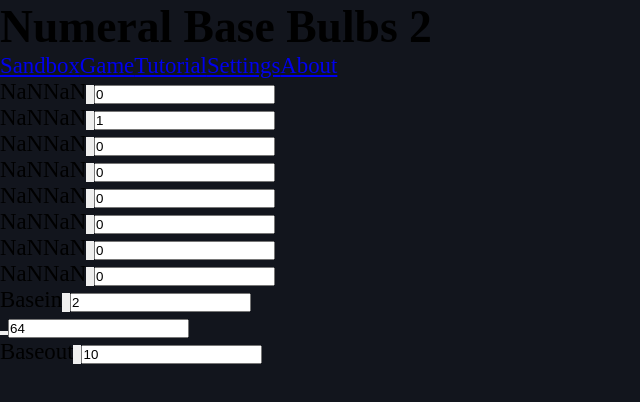
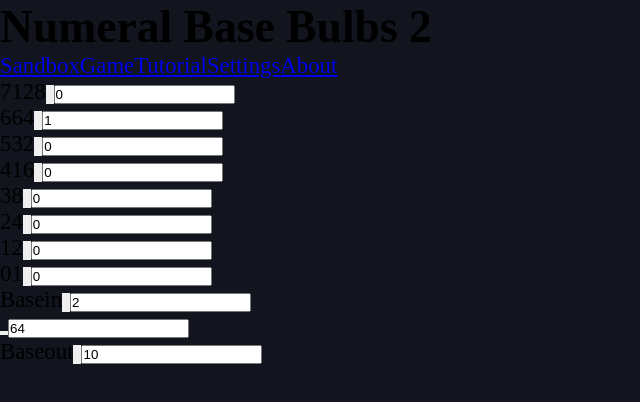
Before and after one commit to EricRovell/numeral-base-bulbs-v2, a Next.js app: page / in a window 1280 px wide. Shown: the top 402 px of the page, without its empty margins (0-640 px from the left). Built offline with nearby package versions, Linux system fonts and the light colour scheme.

Commit message:
using Label

```diff
--- a/src/components/Digits/Digit/Digit.jsx
+++ b/src/components/Digits/Digit/Digit.jsx
@@ -1,4 +1,4 @@
-//import { useStateContext } from "components/StateProvider/Context";
+import { useStateContext } from "components/StateProvider/Context";
 
 import Label from "./Label";
 import Incrementor from "./Incrementor";
@@ -9,16 +9,16 @@ import style from "./digit.css";
 
 const Digit = ({ value, index }) => {
 
-  //const [ { digits }, dispatch ] = useStateContext();
+  const [ { digits, labelsUp, labelsDown, representation }, dispatch ] = useStateContext();
 
   return (
     <div className={style.digit}>
       <div></div>
-      <Label />
-      <Label />
+      <Label index={index} type={"up"} />
+      <Label index={index} type={"down"} />
       <Incrementor {...{ actionType: 1, index, value }} />
       <Incrementor {...{ actionType: -1, index, value }} />
-      <InputDigit value={value} />
+      <InputDigit {...{ value, representation }} />
     </div>
   );
 };
```
